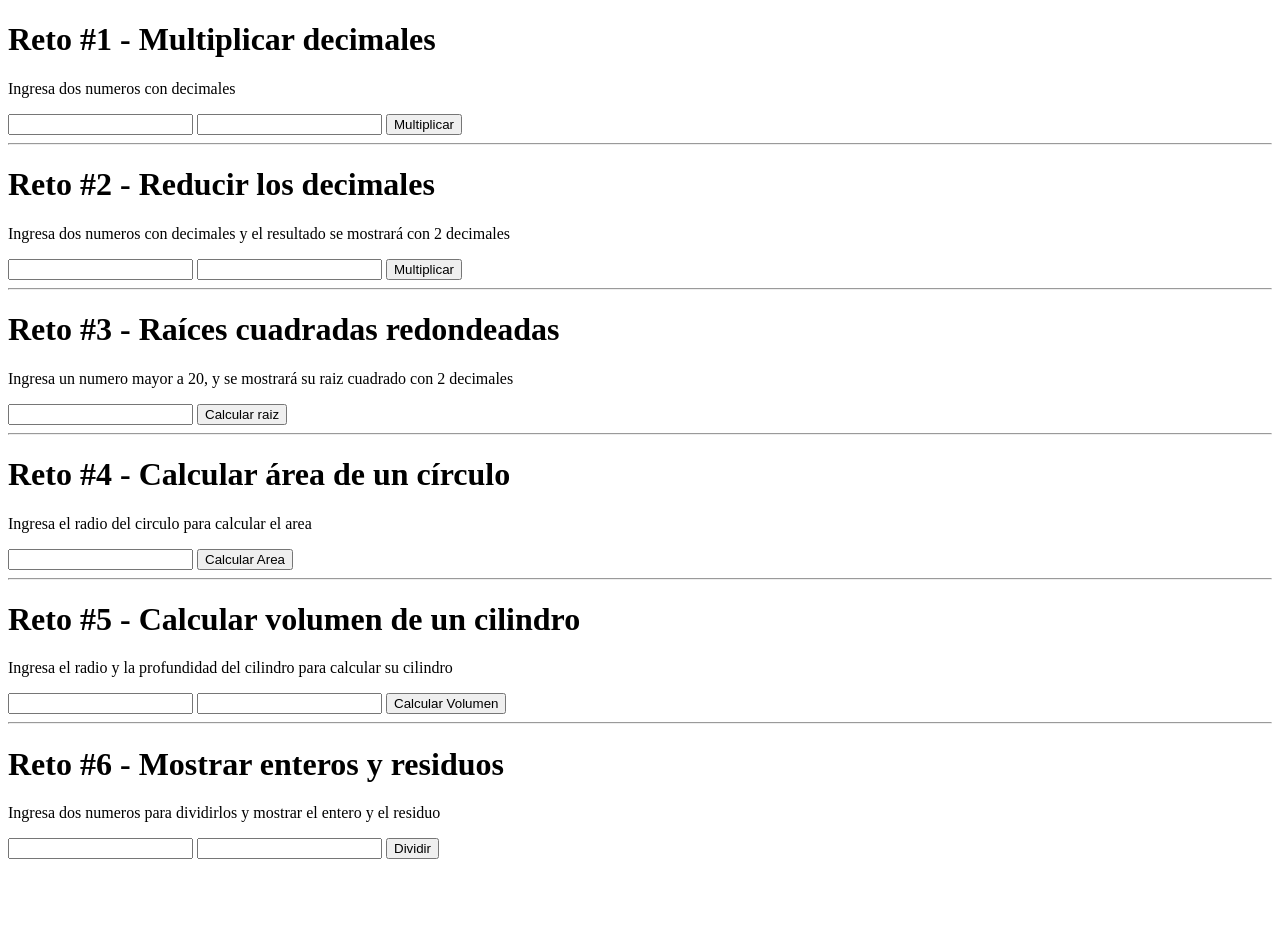
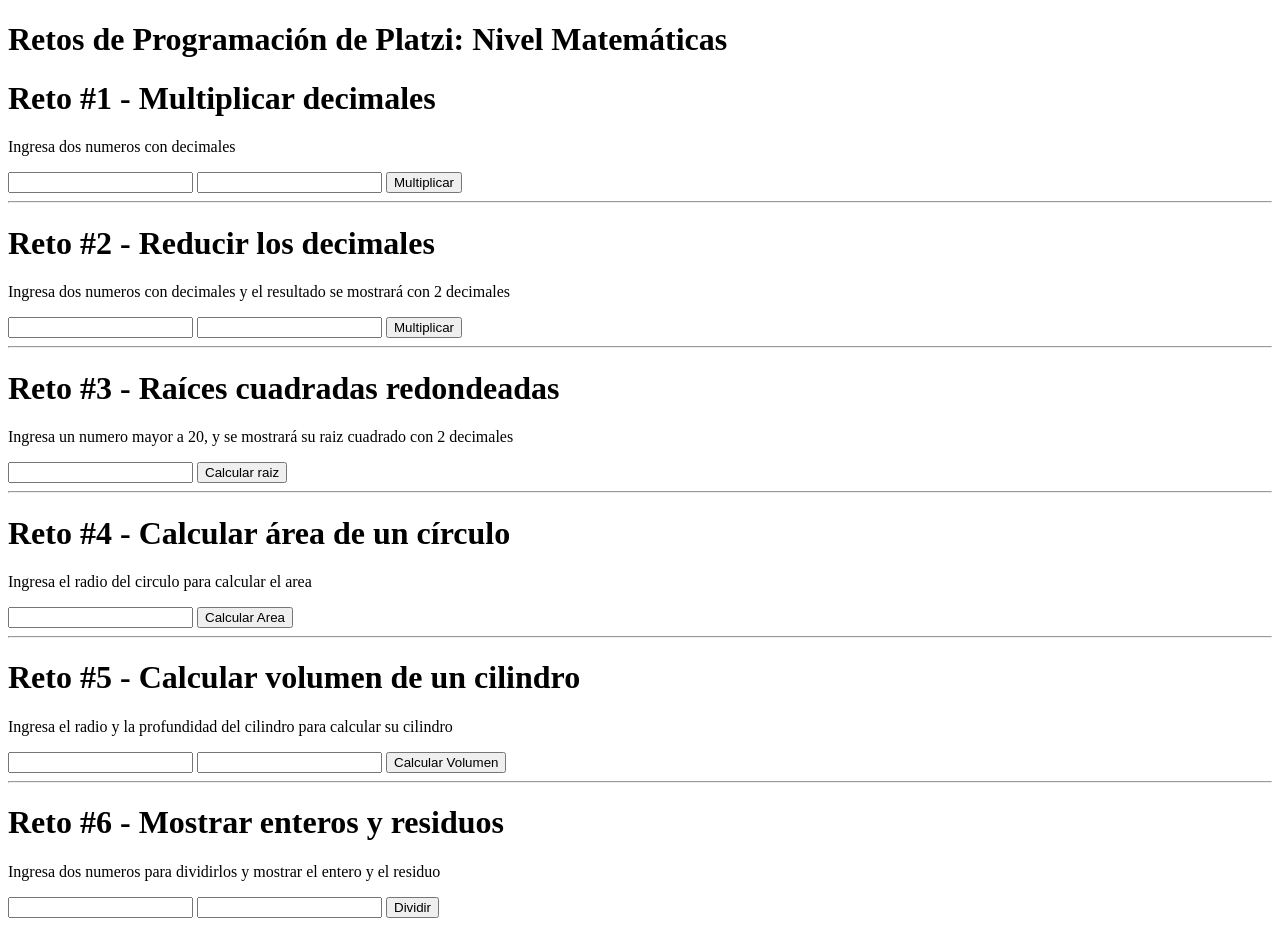
Before and after one commit to edgosw105/RetosProgramacion, a plain HTML site: page index.html in a window 1280 px wide. Before the commit the page ends 867 px from the top, so only its background shows below. Drawn offline with Linux system fonts and the light colour scheme.

Commit message:
Cambio el titulo

```diff
--- a/index.html
+++ b/index.html
@@ -2,9 +2,11 @@
 <html lang="en" dir="ltr">
   <head>
     <meta charset="utf-8">
-    <title></title>
+    <title>Retos</title>
   </head>
   <body>
+
+    <h1>Retos de Programación de Platzi: Nivel Matemáticas</h1>
     <h1>Reto #1 - Multiplicar decimales</h1>
     <p>Ingresa dos numeros con decimales</p>
     <input type="text" id="txtNumero1" name="" value="">
```
